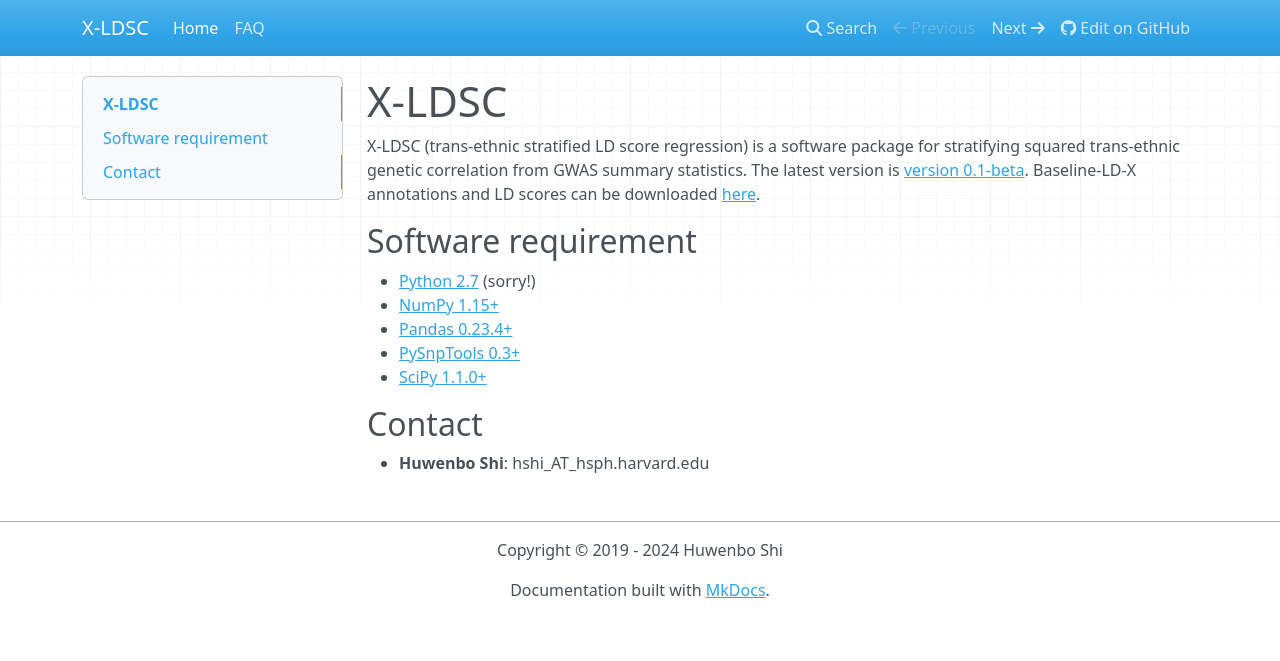
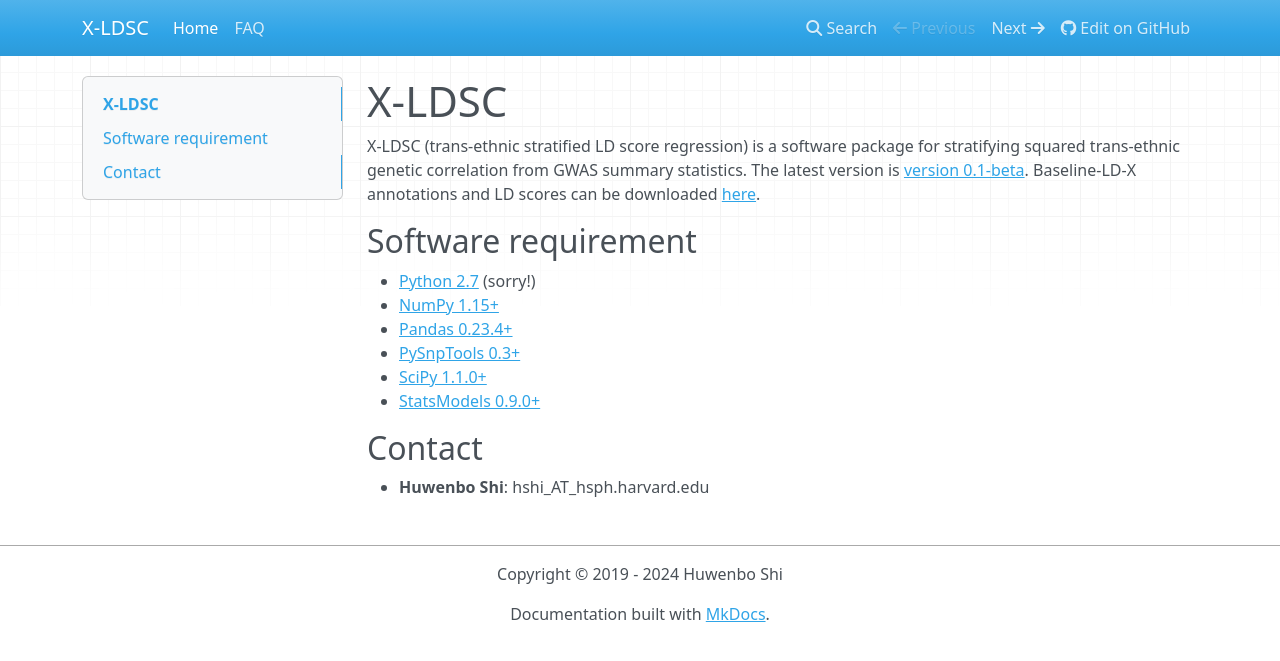
Before and after one commit to huwenboshi/s-ldxr, an MkDocs documentation site: the page built from docs/index.md, in a window 1280 px wide. Shown: the top 661 px of the page. Built offline with MkDocs 1.6.1, drawn with Linux system fonts in a browser that asks for light colours; nearby versions of some CDN libraries; old or Windows-style settings are respelled for this version of MkDocs.

Commit message:
updated index

```diff
--- a/docs/index.md
+++ b/docs/index.md
@@ -13,6 +13,7 @@ Baseline-LD-X annotations and LD scores can be downloaded [here](https://data.br
 * [Pandas 0.23.4+](http://pandas.pydata.org/)
 * [PySnpTools 0.3+](https://github.com/MicrosoftGenomics/PySnpTools)
 * [SciPy 1.1.0+](https://www.scipy.org/)
+* [StatsModels 0.9.0+](https://www.statsmodels.org/0.9.0/index.html)
 
 ## Contact
 
```
